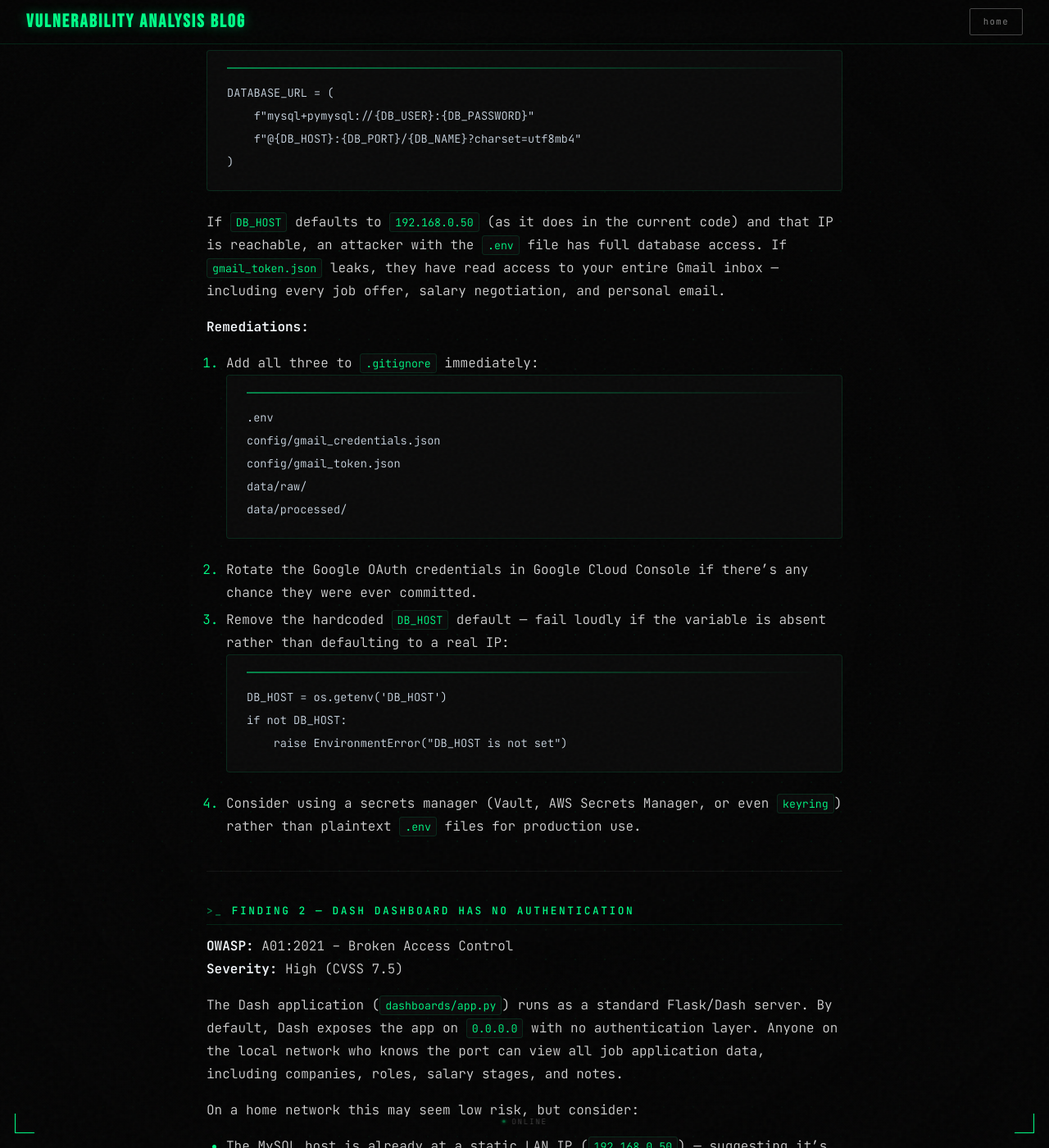
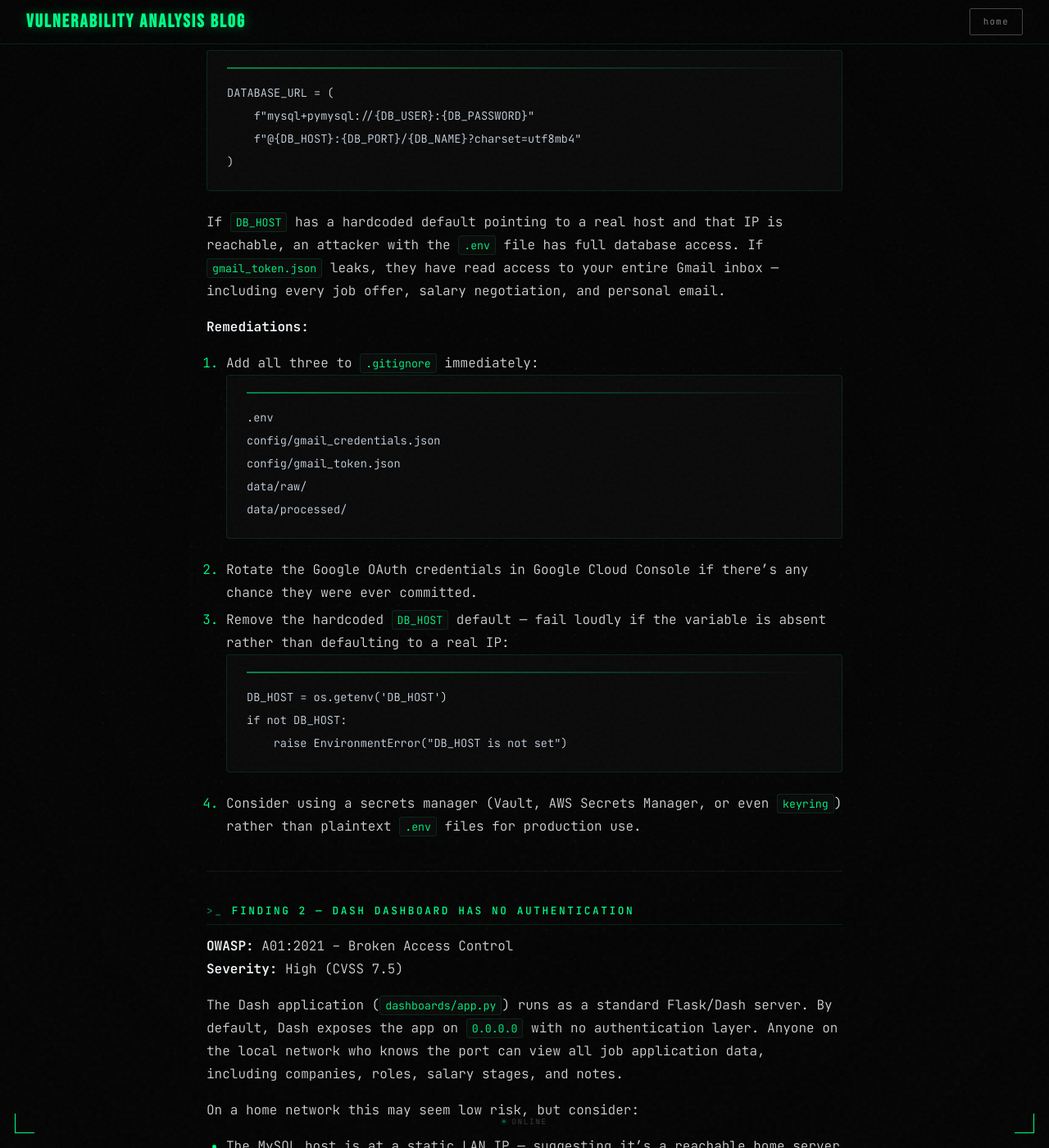
Before and after one commit to guru2linux/vuln-analysis-blog, a Jekyll site: the page built from job-tracker-vuln-analysis.md, in a window 1280 px wide and 1400 px high, scrolled down 2296 px. Shown: the whole window at 82% size. Built offline with Jekyll 4.4.1, drawn with Linux system fonts in a browser that asks for light colours; some of the changed text lies outside the part shown.

Commit message:
updated personal Ip showing

````diff
--- a/job-tracker-vuln-analysis.md
+++ b/job-tracker-vuln-analysis.md
@@ -83,7 +83,7 @@ DATABASE_URL = (
 )
 ```
 
-If `DB_HOST` defaults to `192.168.0.50` (as it does in the current code) and that IP is reachable, an attacker with the `.env` file has full database access. If `gmail_token.json` leaks, they have read access to your entire Gmail inbox — including every job offer, salary negotiation, and personal email.
+If `DB_HOST` has a hardcoded default pointing to a real host and that IP is reachable, an attacker with the `.env` file has full database access. If `gmail_token.json` leaks, they have read access to your entire Gmail inbox — including every job offer, salary negotiation, and personal email.
 
 **Remediations:**
 1. Add all three to `.gitignore` immediately:
@@ -113,7 +113,7 @@ If `DB_HOST` defaults to `192.168.0.50` (as it does in the current code) and tha
 The Dash application (`dashboards/app.py`) runs as a standard Flask/Dash server. By default, Dash exposes the app on `0.0.0.0` with no authentication layer. Anyone on the local network who knows the port can view all job application data, including companies, roles, salary stages, and notes.
 
 On a home network this may seem low risk, but consider:
-- The MySQL host is already at a static LAN IP (`192.168.0.50`) — suggesting it's a reachable home server
+- The MySQL host is at a static LAN IP — suggesting it's a reachable home server
 - A guest device or a compromised device on the same network gets full dashboard access
 - If the machine is ever port-forwarded or on a VPN, exposure widens significantly
 
````
